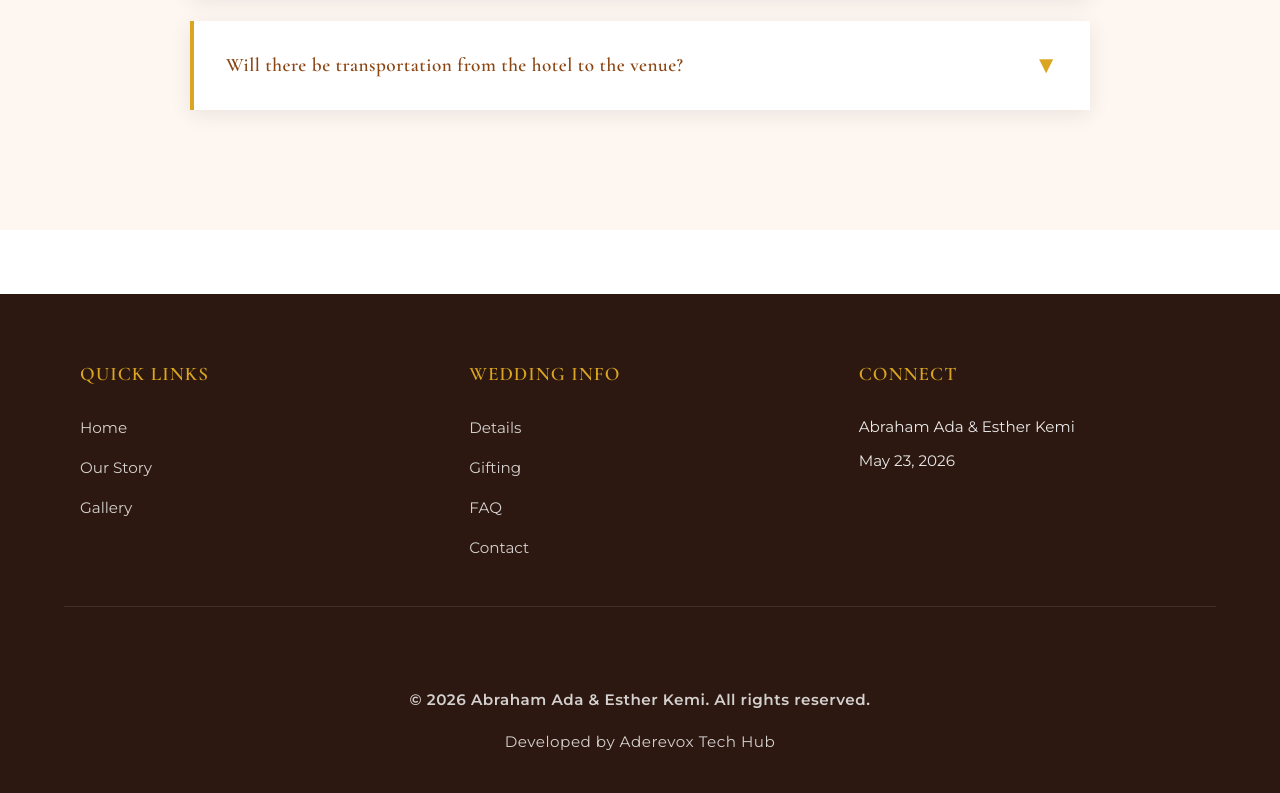
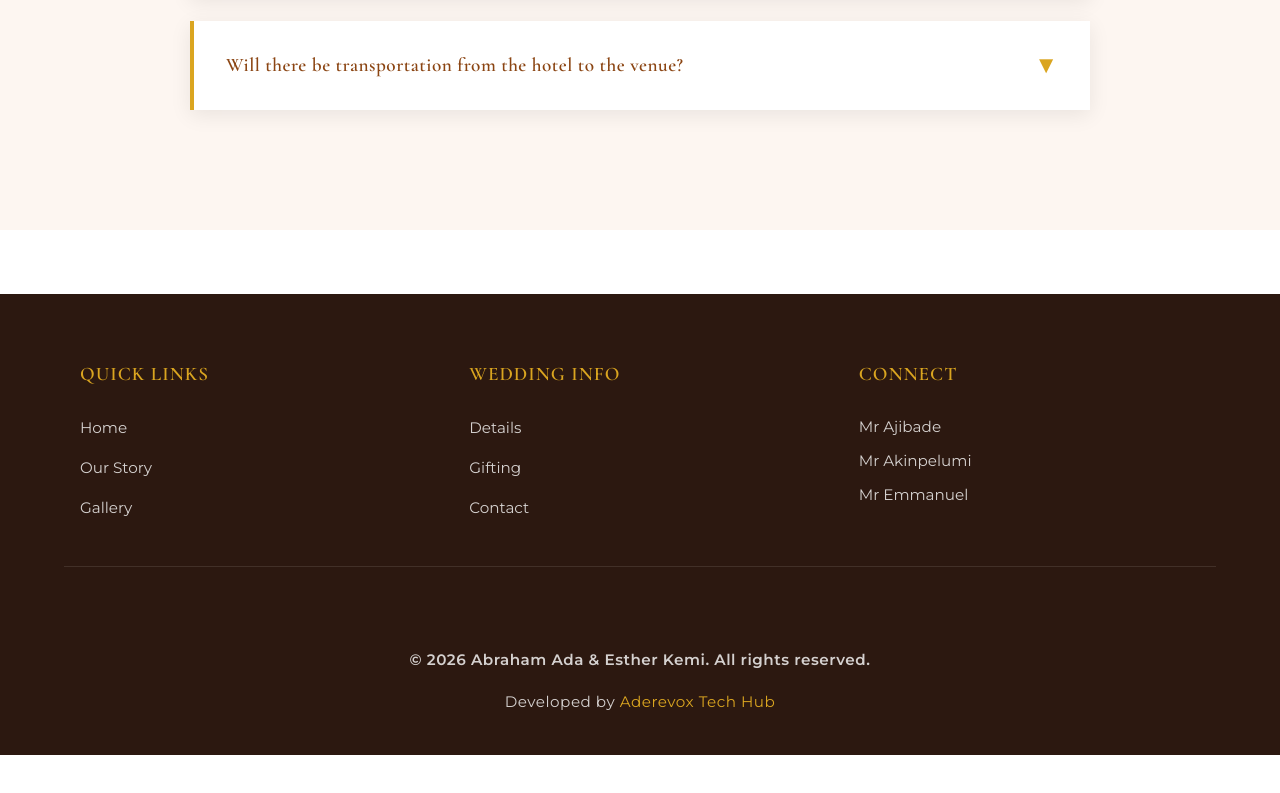
Before and after one commit to adescographics/adakemi2026, a website: page faq.html in a window 1280 px wide. Shown: the part 1297-2090 px from the top of the page. After the commit the page ends 2052 px from the top, so only its background shows below. Drawn offline with nearby package versions, Linux system fonts and the light colour scheme.

Commit message:
fixed multipe footer pages

```diff
--- a/faq.html
+++ b/faq.html
@@ -235,19 +235,19 @@
           <ul>
             <li><a href="details.html">Details</a></li>
             <li><a href="gifting.html">Gifting</a></li>
-            <li><a href="faq.html">FAQ</a></li>
             <li><a href="contact.html">Contact</a></li>
           </ul>
         </div>
         <div class="footer-section">
           <h3>Connect</h3>
-          <p>Abraham Ada & Esther Kemi</p>
-          <p>May 23, 2026</p>
+          <p><a href="tel:+2348064853112">Mr Ajibade</a></p>
+          <p><a href="tel:+2347065890805">Mr Akinpelumi</a></p>
+          <p><a href="tel:+2348136360631">Mr Emmanuel</a></p>
         </div>
       </div>
       <div class="footer-bottom">
         <p>&copy; 2026 Abraham Ada & Esther Kemi. All rights reserved.</p>
-        <p>Developed by Aderevox Tech Hub</p>
+        <p>Developed by <a href="about_developer.html" style="color: var(--secondary); text-decoration: none; transition: color 0.3s ease;">Aderevox Tech Hub</a></p>
       </div>
     </footer>
 
```
Also changed, not shown: 404.html (+1 -1 lines), accommodations.html (+4 -4 lines), contact.html (+4 -3 lines), details.html (+4 -3 lines), gallery.html (+4 -3 lines), gifting.html (+4 -3 lines).
